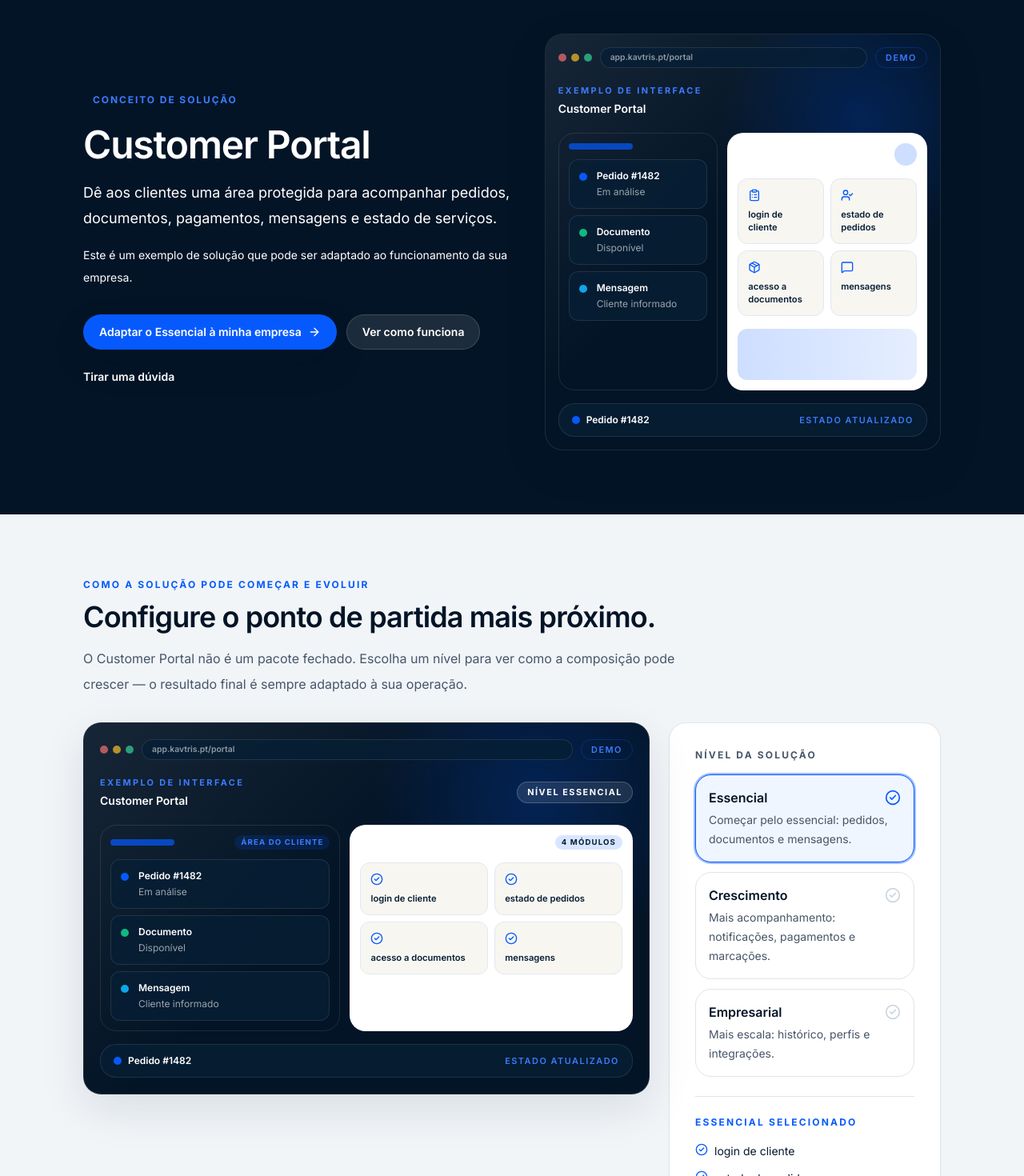
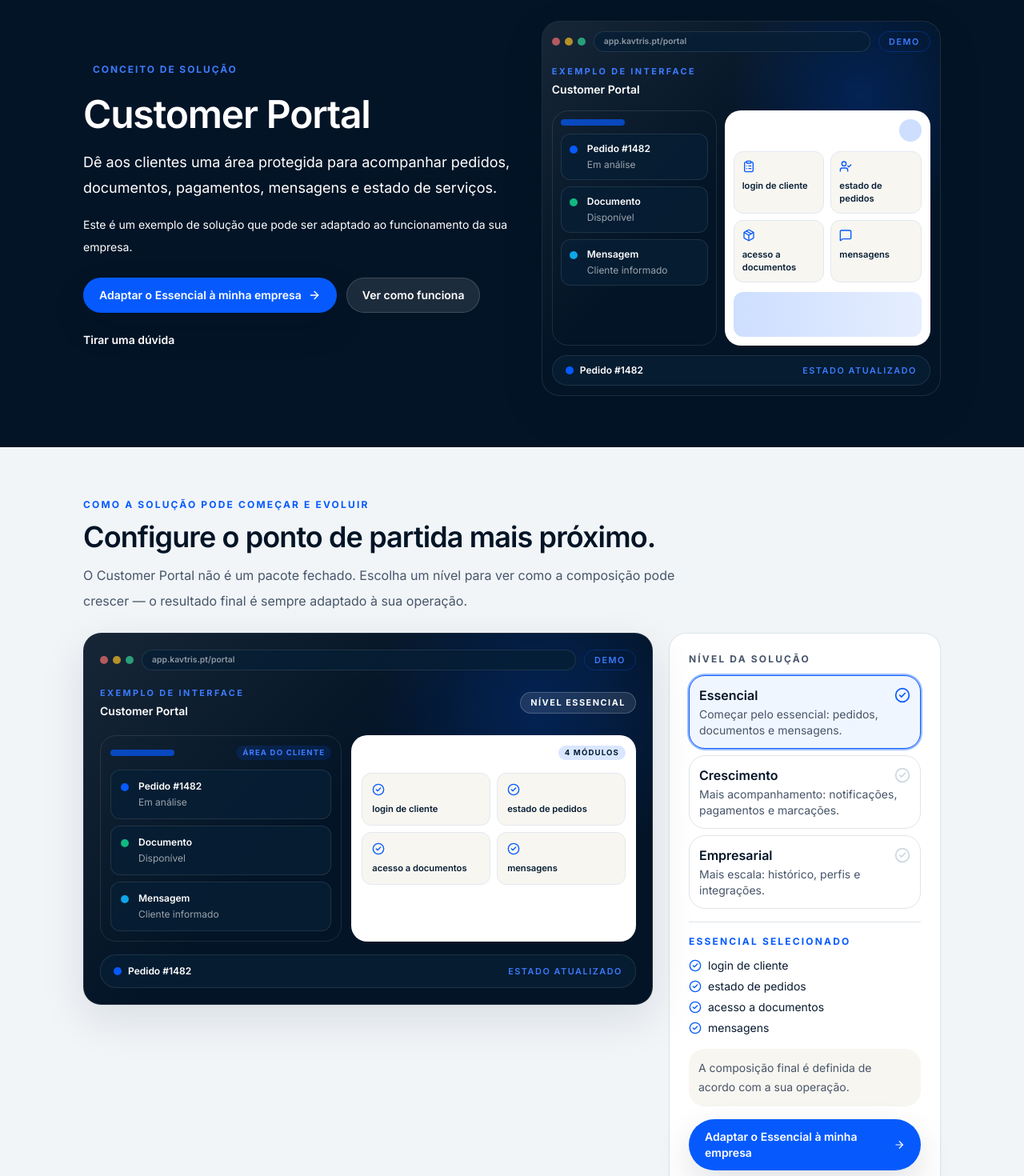
Before and after one commit to qevaryn/kavtris-site, a Next.js app: page /produtos/customer-portal in a window 1280 px wide. Shown: the part 180-1650 px from the top of the page at 80% size. Built offline with nearby package versions, Linux system fonts and the light colour scheme; no server answers; a web font is replaced by a local one.

Commit message:
style: rebalance product detail early journey

```diff
--- a/src/features/products/generic/GenericProductPage.tsx
+++ b/src/features/products/generic/GenericProductPage.tsx
@@ -71,8 +71,8 @@
         </div>
 
         {/* 1 — Product hero: strong visual, short copy, level-aware CTAs. */}
-        <section className="bg-navy-950 py-12 text-white sm:py-16 lg:py-20">
-          <div className="mx-auto grid max-w-[1200px] gap-10 px-5 sm:px-8 lg:grid-cols-[0.52fr_0.48fr] lg:items-center lg:px-16">
+        <section className="bg-navy-950 py-12 text-white sm:py-16 lg:py-16">
+          <div className="mx-auto grid max-w-[1200px] gap-8 px-5 sm:px-8 lg:grid-cols-[0.52fr_0.48fr] lg:items-center lg:px-16">
             <div className="min-w-0">
               <p className="inline-flex rounded-full bg-kavtris-blue/12 px-3 py-1 text-xs font-bold uppercase tracking-[0.16em] text-kavtris-blueLight">
                 {product.label}
@@ -82,7 +82,7 @@
               <p className="mt-4 text-sm leading-7 text-white/62">
                 Este é um exemplo de solução que pode ser adaptado ao funcionamento da sua empresa.
               </p>
-              <div className="mt-8 flex flex-col gap-3 sm:flex-row sm:flex-wrap sm:items-center">
+              <div className="mt-6 flex flex-col gap-3 sm:flex-row sm:flex-wrap sm:items-center">
                 <Button
                   href={`/?produto=${product.slug}#contacto`}
                   data-testid="hero-adapt-cta"
--- a/src/features/products/shared/ProductLevelConfigurator.tsx
+++ b/src/features/products/shared/ProductLevelConfigurator.tsx
@@ -64,7 +64,7 @@
   };
 
   return (
-    <section data-testid="product-level-configurator" className="bg-mist py-14 sm:py-16 lg:py-20">
+    <section data-testid="product-level-configurator" className="bg-mist py-14 sm:py-16 lg:py-16">
       <div className="mx-auto max-w-[1200px] px-5 sm:px-8 lg:px-16">
         <div className="max-w-3xl">
           <p className="text-xs font-bold uppercase tracking-[0.18em] text-kavtris-blue">
@@ -73,13 +73,13 @@
           <h2 className="mt-3 text-3xl font-semibold tracking-tight text-navy-950 sm:text-4xl">
             Configure o ponto de partida mais próximo.
           </h2>
-          <p className="mt-4 text-base leading-8 text-slate-600">
+          <p className="mt-3 text-base leading-8 text-slate-600">
             O {product.name} não é um pacote fechado. Escolha um nível para ver como a composição pode crescer — o
             resultado final é sempre adaptado à sua operação.
           </p>
         </div>
 
-        <div className="mt-8 grid gap-6 lg:grid-cols-[minmax(0,1fr)_340px] lg:items-start">
+        <div className="mt-6 grid gap-5 lg:grid-cols-[minmax(0,1fr)_340px] lg:items-start">
           {/* Selected-level visual — re-keyed so the level switch is visible. */}
           <div
             key={level.id}
@@ -92,13 +92,13 @@
           {/* Level selector panel */}
           <aside
             aria-label={`Níveis de configuração do ${product.name}`}
-            className="min-w-0 rounded-[1.35rem] border border-borderline bg-white p-6 shadow-sm sm:p-8"
+            className="min-w-0 rounded-[1.35rem] border border-borderline bg-white p-5 shadow-sm sm:p-6"
           >
             <p className="text-xs font-bold uppercase tracking-[0.18em] text-slate-600">Nível da solução</p>
             <div
               role="radiogroup"
               aria-label="Nível da solução"
-              className="mt-4 grid gap-3"
+              className="mt-3 grid gap-2"
               onKeyDown={moveSelection}
             >
               {product.levels.map((item) => {
@@ -113,7 +113,7 @@
                     data-testid={`product-level-option-${item.id}`}
                     onClick={() => onLevelChange(item.id)}
                     className={cn(
-                      'flex flex-col items-start gap-1 rounded-2xl border p-4 text-left transition focus-visible:outline-none focus-visible:ring-2 focus-visible:ring-kavtris-blue focus-visible:ring-offset-2',
+                      'flex flex-col items-start gap-0.5 rounded-2xl border p-3 text-left transition focus-visible:outline-none focus-visible:ring-2 focus-visible:ring-kavtris-blue focus-visible:ring-offset-2',
                       isSelected
                         ? 'border-kavtris-blue bg-[#F0F6FF] ring-2 ring-kavtris-blue/40'
                         : 'border-borderline bg-white hover:border-kavtris-blue/50'
@@ -126,30 +126,30 @@
                         aria-hidden="true"
                       />
                     </span>
-                    <span className="text-sm leading-6 text-slate-600">{item.tagline}</span>
+                    <span className="text-sm leading-5 text-slate-600">{item.tagline}</span>
                   </button>
                 );
               })}
             </div>
 
-            <div className="mt-6 border-t border-borderline pt-6">
+            <div className="mt-4 border-t border-borderline pt-4">
               <p className="text-xs font-bold uppercase tracking-[0.18em] text-kavtris-blue">
                 {level.name} selecionado
               </p>
-              <ul className="mt-4 grid gap-2.5">
+              <ul className="mt-3 grid gap-1.5">
                 {level.highlights.map((highlight) => (
-                  <li key={highlight} className="flex gap-2 text-sm leading-6 text-navy-800">
+                  <li key={highlight} className="flex gap-2 text-sm leading-5 text-navy-800">
                     <CheckCircle2 className="mt-0.5 h-4 w-4 shrink-0 text-kavtris-blue" aria-hidden="true" />
                     {highlight}
                   </li>
                 ))}
               </ul>
-              <p className="mt-5 rounded-2xl bg-paper p-4 text-sm leading-6 text-slate-600">
+              <p className="mt-4 rounded-2xl bg-paper p-3 text-sm leading-6 text-slate-600">
                 A composição final é definida de acordo com a sua operação.
               </p>
               <Button
                 href={`/?produto=${product.slug}#contacto`}
-                className="mt-6 w-full text-navy-950"
+                className="mt-4 w-full text-navy-950"
                 data-testid="product-level-cta"
               >
                 Adaptar o {level.name} à minha empresa
@@ -162,7 +162,7 @@
         {/* Selected-level summary — easy to scan, no giant comparison table. */}
         <div
           data-testid="product-level-summary"
-          className="mt-6 rounded-[1.35rem] border border-kavtris-blue/30 bg-[#EAF1FC] px-5 py-5 text-navy-950 shadow-sm sm:px-6"
+          className="mt-5 rounded-[1.35rem] border border-kavtris-blue/30 bg-[#EAF1FC] px-5 py-4 text-navy-950 shadow-sm sm:px-6"
         >
           <div className="flex flex-wrap items-center gap-x-3 gap-y-2">
             <span className="text-base font-semibold">{level.name} selecionado</span>
--- a/src/features/products/shared/ProductMockup.tsx
+++ b/src/features/products/shared/ProductMockup.tsx
@@ -53,7 +53,7 @@
   return (
     <div
       aria-hidden="true"
-      className="relative overflow-hidden rounded-[1.4rem] border border-white/10 bg-navy-950 p-4 text-white shadow-card"
+      className="relative overflow-hidden rounded-[1.4rem] border border-white/10 bg-navy-950 p-3 text-white shadow-card"
     >
       <div className="absolute inset-0 bg-[radial-gradient(circle_at_80%_20%,rgba(6,90,253,0.22),transparent_30%),linear-gradient(135deg,rgba(255,255,255,0.08),transparent_45%)]" />
       <div className="relative">
@@ -72,19 +72,19 @@
           </span>
         </div>
 
-        <div className="mt-5 flex items-center justify-between gap-3">
+        <div className="mt-4 flex items-center justify-between gap-3">
           <div>
             <p className="text-[0.68rem] font-bold uppercase tracking-[0.22em] text-kavtris-blueLight">Exemplo de interface</p>
             <p className="mt-1 text-sm font-semibold text-white">{product.name}</p>
           </div>
         </div>
 
-        <div className={`mt-5 grid gap-3 ${compact ? '' : 'sm:grid-cols-[0.8fr_1fr]'}`}>
-          <div className="rounded-2xl border border-white/10 bg-white/8 p-3">
-            <div className="mb-3 h-2 w-20 rounded-full bg-kavtris-blue/70" />
+        <div className={`mt-4 grid gap-2.5 ${compact ? '' : 'sm:grid-cols-[0.8fr_1fr]'}`}>
+          <div className="rounded-2xl border border-white/10 bg-white/8 p-2.5">
+            <div className="mb-2.5 h-2 w-20 rounded-full bg-kavtris-blue/70" />
             <div className="space-y-2">
               {rows.map((row) => (
-                <div key={row.label} className="rounded-xl border border-white/10 bg-navy-900/80 p-3">
+                <div key={row.label} className="rounded-xl border border-white/10 bg-navy-900/80 p-2.5">
                   <div className="flex items-start gap-3">
                     <span className={`mt-1 h-2.5 w-2.5 rounded-full ${row.tone}`} />
                     <div>
@@ -97,28 +97,28 @@
             </div>
           </div>
 
-          <div className="rounded-2xl border border-white/10 bg-white p-3 text-navy-900">
+          <div className="rounded-2xl border border-white/10 bg-white p-2.5 text-navy-900">
             <div className="flex items-center justify-between">
               <div className="h-2 w-24 rounded-full bg-navy-200" />
               <div className="h-7 w-7 rounded-full bg-kavtris-blue/20" />
             </div>
-            <div className="mt-4 grid grid-cols-2 gap-2">
+            <div className="mt-3 grid grid-cols-2 gap-2">
               {product.features.slice(0, 4).map((feature, index) => {
                 const Icon = icons[index % icons.length];
                 return (
-                  <div key={feature} className="rounded-xl border border-slate-200 bg-paper p-3">
+                  <div key={feature} className="rounded-xl border border-slate-200 bg-paper p-2.5">
                     <Icon className="h-4 w-4 text-kavtris-blue" aria-hidden="true" />
                     <p className="mt-2 text-[0.7rem] font-semibold leading-4 text-navy-900">{feature}</p>
                   </div>
                 );
               })}
             </div>
-            <div className="mt-4 h-16 rounded-xl bg-gradient-to-r from-kavtris-blue/20 via-navy-100 to-kavtris-blue/10" />
+            <div className="mt-3 h-14 rounded-xl bg-gradient-to-r from-kavtris-blue/20 via-navy-100 to-kavtris-blue/10" />
           </div>
         </div>
 
         {/* Live status strip — reinforces that the mockup depicts an operating state. */}
-        <div className="mt-4 flex items-center justify-between gap-3 rounded-2xl border border-white/10 bg-navy-900/80 px-4 py-3">
+        <div className="mt-3 flex items-center justify-between gap-3 rounded-2xl border border-white/10 bg-navy-900/80 px-4 py-2.5">
           <div className="flex min-w-0 items-center gap-2">
             <span className={`h-2.5 w-2.5 shrink-0 rounded-full ${rows[0]?.tone ?? 'bg-kavtris-blue'}`} />
             <p className="truncate text-xs font-semibold text-white">{rows[0]?.label}</p>
```
Also changed, not shown: src/features/products/fieldops/FieldOpsPage.tsx (+7 -7 lines).
